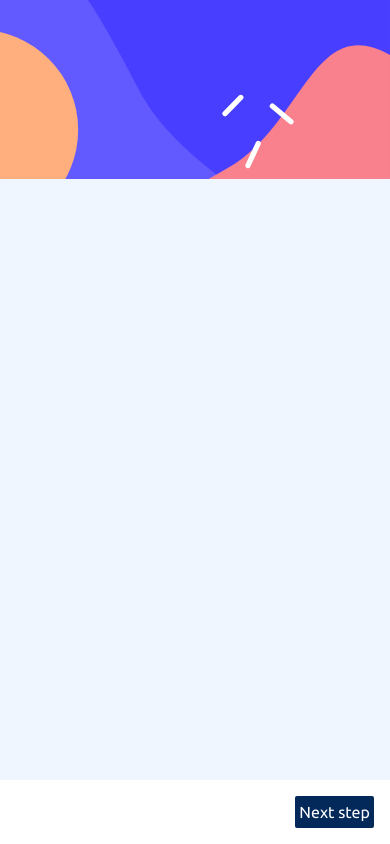
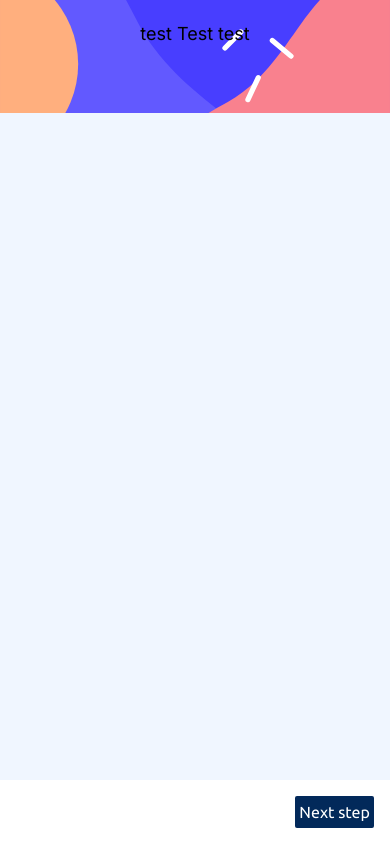
Before and after one commit to WoolenLamb2171/Multi-step-form, a Next.js app: page / in a window 390 px wide. Built offline with nearby package versions, Linux system fonts and the light colour scheme.

Commit message:
fix base mobile layout

```diff
--- a/src/app/layout.tsx
+++ b/src/app/layout.tsx
@@ -1,9 +1,8 @@
 import './globals.css'
 import type { Metadata } from 'next'
 import { Inter } from 'next/font/google'
-import Image from 'next/image'
-import mobileImage from '../../public/images/bg-sidebar-mobile.svg'
 import Footer from '@/components/Footer'
+import Header from '@/components/Header'
 
 const inter = Inter({ subsets: ['latin'] })
 
@@ -20,7 +19,7 @@ export default function RootLayout({
   return (
     <html lang="en">
       <body className={inter.className}>
-        <Image src={mobileImage} alt='sideBar image' className='w-full -z-10' priority/>
+        <Header />
         {children}
         <Footer />
       </body>
--- /dev/null
+++ b/src/components/Header.tsx
@@ -0,0 +1,15 @@
+import mobileBg from "../../public/images/bg-sidebar-mobile.svg"
+import Image from "next/image";
+
+const Header = () => {
+    return (
+        <div className="flex justify-center items-center ">
+            <Image src={mobileBg} alt="back ground for sideBar" className="w-full x z-0 absolute"/>
+            <p className="z-10 text-lg mt-5">test Test test</p>
+        </div>
+
+
+    )
+}
+
+export default Header;
```
